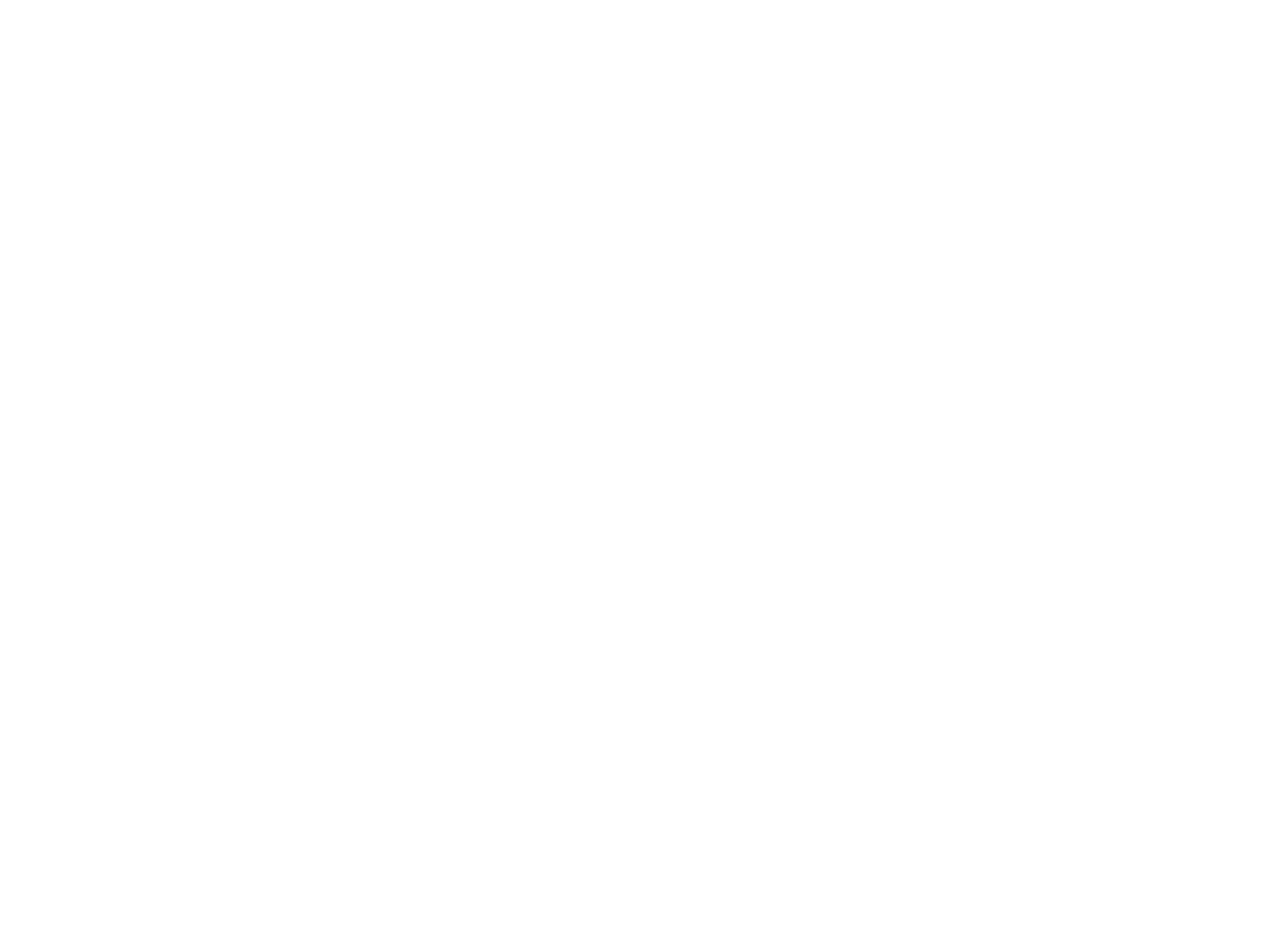
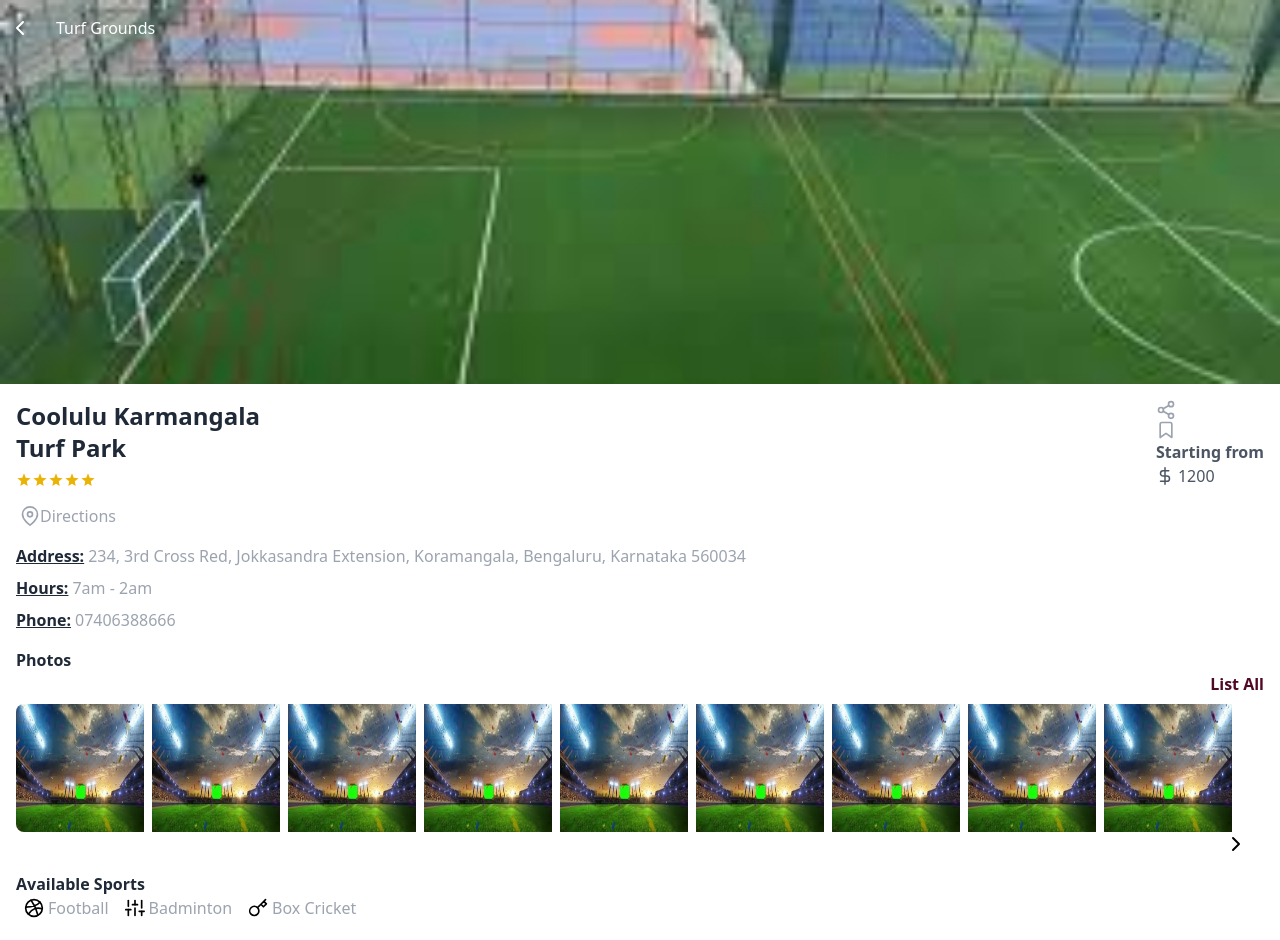
Before and after one commit to hrh2/Event_management-desktop, a React (Create React App) app: page /BookPage in a window 1280 px wide. Before the commit this address had no page. Shown: the top 940 px of the page. Before the commit the page ends 800 px from the top, so only its background shows below. Built offline with nearby package versions, Linux system fonts and the light colour scheme; the HTML template or start-up script is replaced by a standard one.

Commit message:
Adding BookPage

```diff
--- a/src/App.js
+++ b/src/App.js
@@ -9,9 +9,11 @@
 import AutheLayout from './components/AutheLayout';
 import Homepage from './components/SubComponents/Homepage';
 import HomepagePhoto from './components/SubComponents/HomepagePhoto';
+import BookPage from './components/SubComponents/BookPage';
 function App() {
   return (
     <Routes>
+      <Route path='/BookPage' exact element={<BookPage />} />
       <Route path='/Homepage' exact element={<Homepage />} />
       <Route path='/HomepagePhoto' exact element={<HomepagePhoto/>} />
 
--- /dev/null
+++ b/src/components/SubComponents/BookPage.js
@@ -0,0 +1,156 @@
+import React from 'react';
+import {
+  ChevronLeft,
+  MapPin,
+  Share2,
+  Bookmark,
+  DollarSign,
+  ChevronRight,
+  Dribbble,
+  Sliders,
+  Key,
+} from 'react-feather';
+import basketPlaygroundImg from '../../assets/basketplayground.jpg'; // Replace with the correct path to your image
+import playgroundsImg from '../../assets/playgrounds.jpg'; // Replace with the correct path to your image
+
+const BookPage = () => {
+  return (
+    <div className="flex flex-col min-h-screen">
+      {/* Background Image */}
+      <div
+        className="flex-shrink-0 h-80 sm:h-96 bg-cover bg-center relative"
+        style={{
+          backgroundImage: `url(${basketPlaygroundImg})`,
+        }}
+      >
+        {/* Chevron Left and Turf Grounds */}
+        <div className="absolute top-4 left-2 flex items-center">
+          <ChevronLeft size={24} className="text-white" />
+          <p className="ml-6 text-white">Turf Grounds</p>
+        </div>
+      </div>
+
+      {/* Content */}
+      <main className="flex-grow bg-white py-4 px-4">
+        {/* Coolulu Karmangala and Stars */}
+        <div className="flex items-center">
+          <div className="flex-grow">
+                      <h2 className="text-2xl font-bold text-gray-800">Coolulu Karmangala</h2>
+                      <h2 className="text-2xl font-bold text-gray-800"> Turf Park</h2>
+            <div className="flex items-center mt-2">
+              {/* Five Stars */}
+              {[1, 2, 3, 4, 5].map((index) => (
+                <svg
+                  key={index}
+                  className="w-4 h-4 fill-current text-yellow-500"
+                  xmlns="http://www.w3.org/2000/svg"
+                  viewBox="0 0 24 24"
+                >
+                  <path d="M12 2L14.6 8.8L22 9.3L16.2 14L17.5 21L12 17.5L6.5 21L7.8 14L2 9.3L9.4 8.8L12 2Z" />
+                </svg>
+              ))}
+            </div>
+          </div>
+
+          {/* Map Pin, Directions, Share, Bookmark */}
+          <div className="flex items-center ml-4">
+            <div>
+              <div>
+                <Share2 size={20} className="mr-1 text-gray-400" />
+                <Bookmark size={20} className="mr-1 text-gray-400" />
+              </div>
+              <p className="font-semibold text-gray-600 ">Starting from</p>
+              <div className="flex items-center">
+                <DollarSign size={18} className="mr-1 text-gray-600" />
+                <p className="mr-1 text-gray-600">1200</p>
+              </div>
+            </div>
+          </div>
+        </div>
+
+        {/* Map Pin, Directions */}
+        <div className="flex items-center mt-4">
+          <MapPin size={20} className="ml-1 text-gray-400" />
+          <p className='text-gray-400'>Directions</p>
+        </div>
+
+        {/* Address */}
+        <div className="mt-4 flex items-center">
+          <p className="font-semibold underline text-gray-800">Address:</p>
+          <p className="ml-1 text-gray-400">
+            234, 3rd Cross Red, Jokkasandra Extension, Koramangala, Bengaluru, Karnataka 560034
+          </p>
+        </div>
+
+        {/* Hours */}
+        <div className="mt-2 flex items-center">
+          <p className="font-semibold underline text-gray-800">Hours:</p>
+          <p className="ml-1 text-gray-400">7am - 2am</p>
+        </div>
+
+        {/* Phone */}
+        <div className="mt-2 flex items-center">
+          <p className="font-semibold underline text-gray-800">Phone:</p>
+          <p className="ml-1 text-gray-400">07406388666</p>
+        </div>
+
+          {/* Photos */}
+              <p className="mt-4 font-semibold text-gray-800">Photos</p>
+              <p className="flex-shrink-0 flex justify-end font-semibold text-pink-950">List All</p>
+              <div>
+        <div className="mt-2 flex rounded-lg overflow-x-auto">
+          <div className="flex rounded-lg">
+            <img src={playgroundsImg} alt="PlaygroundPhoto" className="w-32 h-32 mr-2" />
+            <img src={playgroundsImg} alt="PlaygroundPhoto" className="w-32 h-32 mr-2" />
+            <img src={playgroundsImg} alt="PlaygroundPhoto" className="w-32 h-32 mr-2" />
+            <img src={playgroundsImg} alt="PlaygroundPhoto" className="w-32 h-32 mr-2" />
+            <img src={playgroundsImg} alt="PlaygroundPhoto" className="w-32 h-32 mr-2" />
+            <img src={playgroundsImg} alt="PlaygroundPhoto" className="w-32 h-32 mr-2" />
+            <img src={playgroundsImg} alt="PlaygroundPhoto" className="w-32 h-32 mr-2" />
+            <img src={playgroundsImg} alt="PlaygroundPhoto" className="w-32 h-32 mr-2" />
+            <img src={playgroundsImg} alt="PlaygroundPhoto" className="w-32 h-32 mr-2" />
+                      </div>
+                      </div>
+              </div>
+
+               {/* Chevron Right */}
+      <div className="flex-shrink-0 flex justify-end">
+        <ChevronRight size={24} className="mr-4" />
+      </div>
+
+        {/* Available Sports */}
+        <div className="mt-4">
+          <p className="font-semibold text-gray-800">Available Sports</p>
+          <div className="flex items-center ml-2">
+            <div className="flex items-center">
+              <Dribbble size={20} className="mr-1" />
+              <p className="mr-4 text-gray-400">Football</p>
+            </div>
+            <div className="flex items-center">
+              <Sliders size={20} className="mr-1" />
+              <p className="mr-4 text-gray-400">Badminton</p>
+            </div>
+            <div className="flex items-center">
+              <Key size={20} className="mr-1" />
+              <p className='text-gray-400'>Box Cricket</p>
+            </div>
+          </div>
+        </div>
+
+        {/* Amenities */}
+        <div className="mt-4">
+          <p className="font-semibold text-gray-800">Amenities</p>
+          <p className="ml-1 text-gray-400">Dug Outs, Washrooms, Parking, First-Aid</p>
+        </div>
+
+      </main>
+
+      {/* Book Now Button */}
+      <div className="flex-shrink-0 flex justify-end">
+        <button className="bg-violet-950 text-white px-4 py-2 rounded-md w-80 mr-7 mb-4">Book Now</button>
+      </div>
+    </div>
+  );
+};
+
+export default BookPage;
```
Also changed, not shown: src/assets/basketplayground.jpg (added), src/assets/playgrounds.jpg (added).
